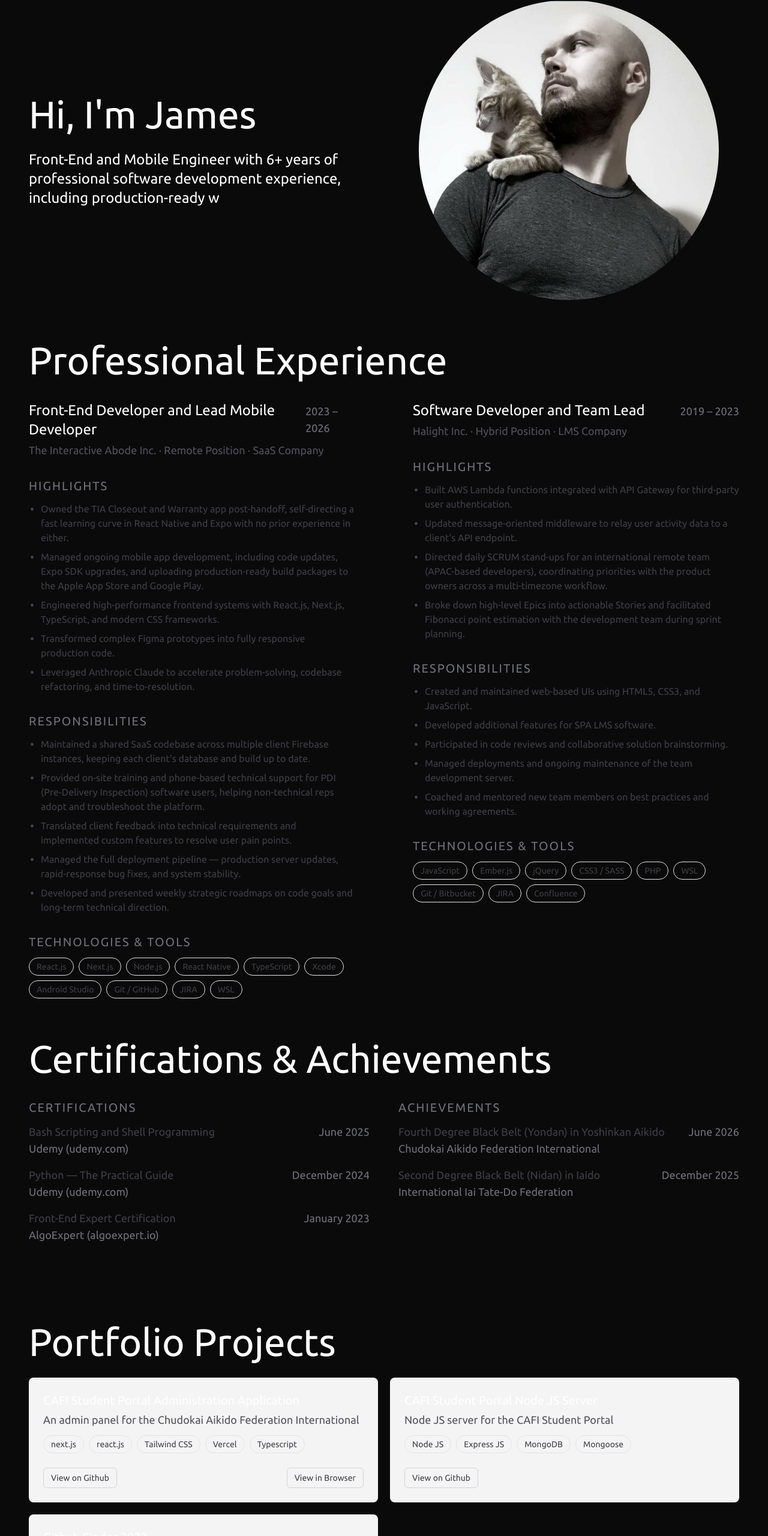
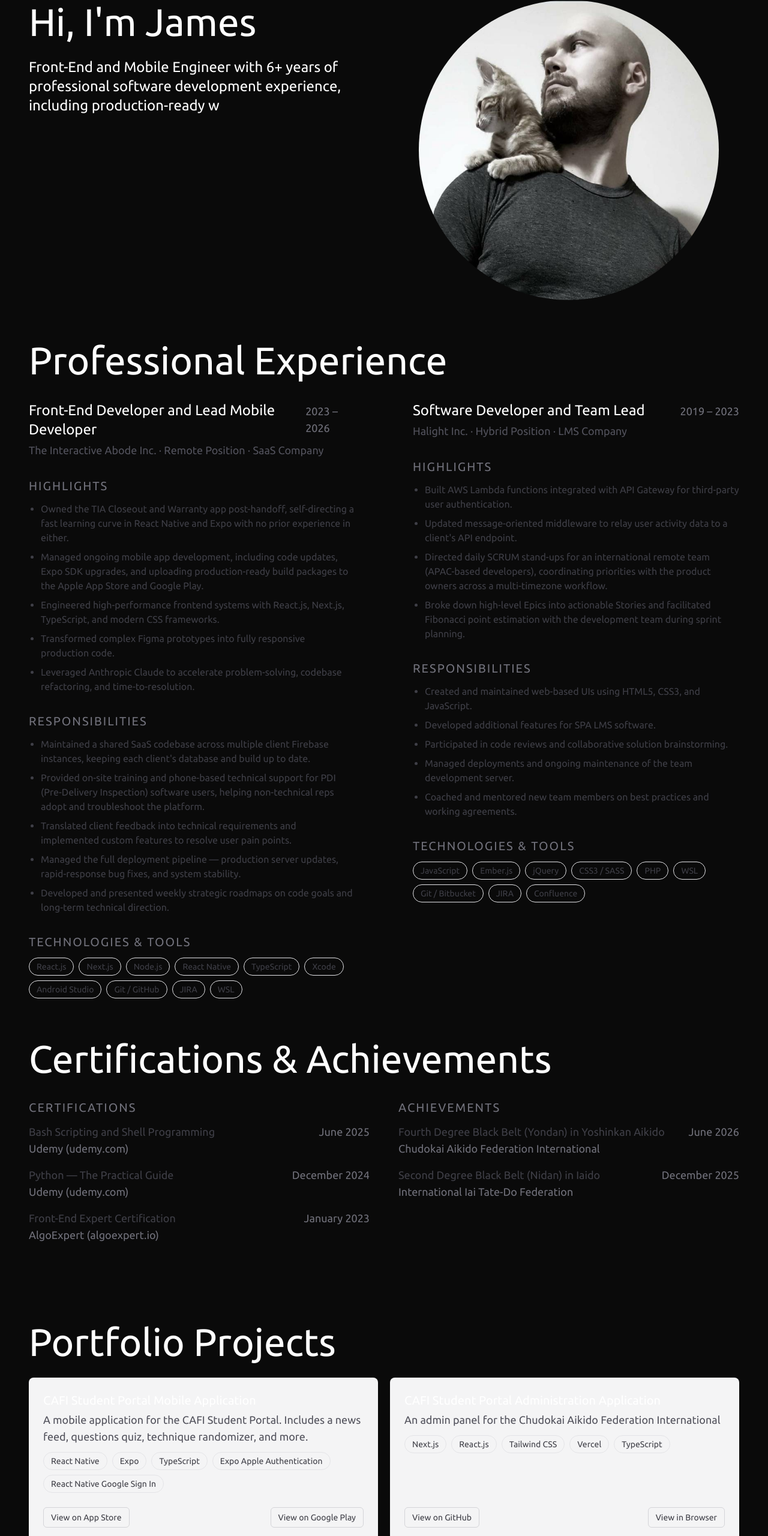
Before and after one commit to james-zedd/jameszedd-dot-com, a Next.js app: page / in a window 1280 px wide. Shown: the part 64-2624 px from the top of the page at 60% size. Built offline with nearby package versions, Linux system fonts and the light colour scheme.

Commit message:
Summary section touch ups

```diff
--- a/src/app/_components/Intro.tsx
+++ b/src/app/_components/Intro.tsx
@@ -11,8 +11,8 @@ export default function Intro() {
   return (
     <section id="intro" className="py-16">
       <div className="flex flex-col-reverse gap-6 lg:flex-row lg:gap-12">
-        <div className="flex flex-col justify-center align-center w-full">
-          <h1 className="mb-6">Hi, I&apos;m James</h1>
+        <div className="flex flex-col w-full h-auto min-h-[240px]">
+          <h1 className="mb-6 text-center lg:text-left">Hi, I&apos;m James</h1>
           <IntroText showTextB={hasFlipped} />
         </div>
         <div className="flex flex-column w-full justify-center align-center">
--- a/src/app/_components/IntroText.tsx
+++ b/src/app/_components/IntroText.tsx
@@ -44,7 +44,7 @@ export default function IntroTextText({ showTextB = false }: IntroTextProps) {
 
         let cancelled = false;
 
-        typeText(" " + TEXT_B, 50, () => cancelled, (char) =>
+        typeText("\n\n" + TEXT_B, 50, () => cancelled, (char) =>
             setRenderedText((prev) => prev + char)
         );
 
@@ -53,12 +53,18 @@ export default function IntroTextText({ showTextB = false }: IntroTextProps) {
         };
     }, [showTextB, isTextADone]);
 
+  const paragraphs = renderedText.split("\n\n");
+
   return (
-    <div>
-      <h2>
-        {renderedText}
-        <span className="w-2 h-4 md:w-3 md:h-5 bg-white inline-block ml-1 animate-toggle-blink"></span>
-        </h2>
+    <div className="intro-text">
+      {paragraphs.map((paragraph, i) => (
+        <p key={i}>
+          {paragraph}
+          {i === paragraphs.length - 1 && (
+            <span className="w-2 h-4 md:w-3 md:h-5 bg-white inline-block ml-1 animate-toggle-blink"></span>
+          )}
+        </p>
+      ))}
     </div>
   );
 }
--- a/src/app/_components/Portfolio.tsx
+++ b/src/app/_components/Portfolio.tsx
@@ -5,7 +5,7 @@ export default function Portfolio() {
   return (
     <section id="portfolio" className="py-16">
       <h1 className="text-2xl font-medium">Portfolio Projects</h1>
-      <div className="mt-6 grid gap-5 sm:grid-cols-2">
+      <div className="mt-6 grid gap-5 md:grid-cols-2">
         {projects.map((project) => (
           <PortfolioCard key={project.name} {...project} />
         ))}
--- a/src/app/_components/PortfolioCard.tsx
+++ b/src/app/_components/PortfolioCard.tsx
@@ -2,16 +2,20 @@ type PortfolioCardProps = {
   name: string;
   description: string;
   technologies: string[];
-  githubLink?: string;
-  webLink?: string;
+  linkOneUrl?: string;
+  linkTwoUrl?: string;
+  linkOneText?: string;
+  linkTwoText?: string;
 };
 
 export default function PortfolioCard({
   name,
   description,
   technologies,
-  githubLink,
-  webLink,
+  linkOneUrl,
+  linkTwoUrl,
+  linkOneText = "View on GitHub",
+  linkTwoText = "View in Browser",
 }: PortfolioCardProps) {
   return (
     <div className="flex flex-col rounded-lg bg-zinc-100 p-6 dark:bg-zinc-900">
@@ -29,25 +33,25 @@ export default function PortfolioCard({
           ))}
         </ul>
       </div>
-      <div className="mt-6 flex">
-        {githubLink && (
+      <div className="mt-6 flex gap-3">
+        {linkOneUrl && (
           <a
-            href={githubLink}
+            href={linkOneUrl}
             target="_blank"
             rel="noreferrer"
             className="rounded-md border border-zinc-300 px-3 py-1.5 text-sm text-zinc-700 hover:bg-zinc-200 dark:border-zinc-700 dark:text-zinc-300 dark:hover:bg-zinc-800"
           >
-            View on Github
+            {linkOneText}
           </a>
         )}
-        {webLink && (
+        {linkTwoUrl && (
           <a
-            href={webLink}
+            href={linkTwoUrl}
             target="_blank"
             rel="noreferrer"
             className="ml-auto rounded-md border border-zinc-300 px-3 py-1.5 text-sm text-zinc-700 hover:bg-zinc-200 dark:border-zinc-700 dark:text-zinc-300 dark:hover:bg-zinc-800"
           >
-            View in Browser
+            {linkTwoText}
           </a>
         )}
       </div>
--- a/src/app/_data/Intro.ts
+++ b/src/app/_data/Intro.ts
@@ -1,5 +1,5 @@
 export const TEXT_A =
-    "Front-End and Mobile Engineer with 6+ years of professional software development experience, including production-ready work in React, TypeScript, React Native, and Expo. I have a pattern: I get hired to fix what others could not finish. I have taken over a web app after a remote team stalled out, rebuilt a company website from the ground up after a contractor missed the mark, and picked up React Native and Expo from zero to rescue a mobile app mid-development — all while working independently and reporting directly to senior stakeholders.";
+    "Front-End and Mobile Engineer with 6+ years of professional software development experience, including production-ready work in React, TypeScript, React Native, and Expo.\n\nI have a pattern: I get hired to fix what others could not finish. I have taken over a web app after a remote team stalled out, rebuilt a company website from the ground up after a contractor missed the mark, and picked up React Native and Expo from zero to rescue a mobile app mid-development — all while working independently and reporting directly to senior stakeholders.";
 
 export const TEXT_B =
     "In addition to my technical skills, I have been a martial arts student for over 17 years, achieving a Fourth Degree Black Belt (Yondan) in Yoshinkan Aikido and a Second Degree Black Belt (Nidan) in Iaido.";
--- a/src/app/_data/Portfolio.ts
+++ b/src/app/_data/Portfolio.ts
@@ -2,30 +2,41 @@ export type Project = {
     name: string;
     description: string;
     technologies: string[];
-    githubLink?: string;
-    webLink?: string;
+    linkOneUrl?: string;
+    linkTwoUrl?: string;
+    linkOneText?: string;
+    linkTwoText?: string;
 };
 
 export const projects: Project[] = [
     {
+        name: "CAFI Student Portal Mobile Application",
+        description: "A mobile application for the CAFI Student Portal. Includes a news feed, questions quiz, technique randomizer, and more.",
+        technologies: ["React Native", "Expo", "TypeScript", "Expo Apple Authentication", "React Native Google Sign In"],
+        linkOneUrl: "https://apps.apple.com/us/app/cafi-student-portal/id6760269554",
+        linkTwoUrl: "https://play.google.com/store/apps/details?id=com.zeddenterprises.cafistudentportalmobile&hl=en_CA",
+        linkOneText: "View on App Store",
+        linkTwoText: "View on Google Play",
+    },
+    {
         name: "CAFI Student Portal Administration Application",
         description:
             "An admin panel for the Chudokai Aikido Federation International",
-        technologies: ["next.js", "react.js", "Tailwind CSS", "Vercel", "Typescript"],
-        githubLink: "https://github.com/james-zedd/cafi-student-portal-admin",
-        webLink: "https://admin.chudokaiaikidofederationinternational.org/",
+        technologies: ["Next.js", "React.js", "Tailwind CSS", "Vercel", "TypeScript"],
+        linkOneUrl: "https://github.com/james-zedd/cafi-student-portal-admin",
+        linkTwoUrl: "https://admin.chudokaiaikidofederationinternational.org/",
     },
     {
         name: "CAFI Student Portal Node JS Server",
         description: "Node JS server for the CAFI Student Portal",
-        technologies: ["Node JS", "Express JS", "MongoDB", "Mongoose"],
-        githubLink: "https://github.com/james-zedd/cafi-student-portal--130245840986",
+        technologies: ["Node.js", "Express.js", "MongoDB", "Mongoose"],
+        linkOneUrl: "https://github.com/james-zedd/cafi-student-portal--130245840986",
     },
     {
         name: "Github Finder 2022",
         description: "React App for Finding Github Users",
-        technologies: ["React JS", "Tailwind CSS", "Github API"],
-        githubLink: "https://github.com/james-zedd/github-finder-2022",
-        webLink: "https://github-finder-2022-chi.vercel.app/",
+        technologies: ["React.js", "Tailwind CSS", "GitHub API"],
+        linkOneUrl: "https://github.com/james-zedd/github-finder-2022",
+        linkTwoUrl: "https://github-finder-2022-chi.vercel.app/",
     }
 ];
--- a/src/app/globals.css
+++ b/src/app/globals.css
@@ -47,8 +47,8 @@ h1, h2, h3, h4, h5, h6 {
 }
 
 h1 {
-  font-size: 3rem;
-  line-height: 3.5rem;
+  font-size: 2.5rem;
+  line-height: 3rem;
 }
 
 h2 {
@@ -70,6 +70,23 @@ p {
   color: var(--text-light);
 }
 
+.intro-text p {
+  font-size: 1.25rem;
+  line-height: 1.75rem;
+  font-weight: 400;
+}
+
+.intro-text p + p {
+  margin-top: 1rem;
+}
+
+@media (min-width: 40rem) { /* 640px */
+  h1 {
+    font-size: 3rem;
+    line-height: 3.5rem;
+  }
+}
+
 @media (min-width: 48rem) { /* 768px */
   h1 {
     font-size: 4rem;
@@ -89,6 +106,11 @@ p {
   p {
     font-size: 1.125rem;
     line-height: 1.75rem;
+  }
+
+  .intro-text p {
+    font-size: 1.5rem;
+    line-height: 2rem;
   }
 }
 
```
